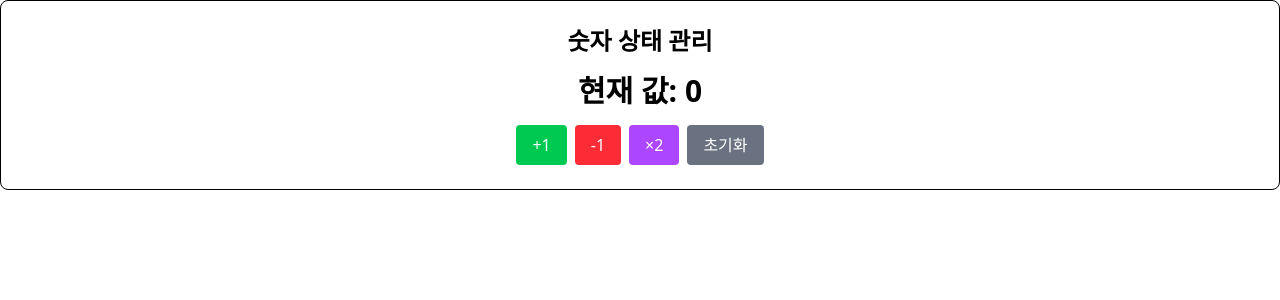
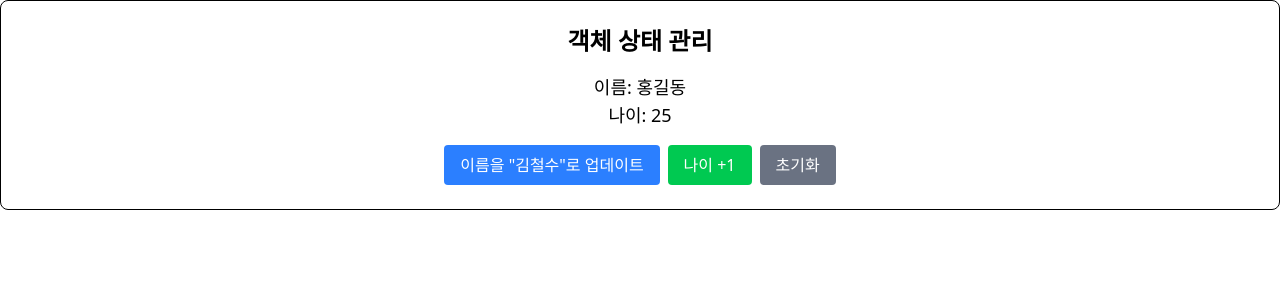
Before and after one commit to yu-rim98/sesac-practice, a React (Vite) app in the folder hello-react/: page / in a window 1280 px wide. Shown: the top 300 px of the page. Built offline with nearby package versions, Linux system fonts and the light colour scheme.

Commit message:
State 실습 1 - 객체 상태 관리

```diff
--- a/hello-react/src/App.jsx
+++ b/hello-react/src/App.jsx
@@ -1,10 +1,9 @@
-import Carts from "./Carts/Carts";
-import NumberState from "./components/State/NumberState";
+import ObjectState from "./components/State/ObjectState";
 
 function App() {
   return (
     <>
-      <NumberState />
+      <ObjectState />
     </>
   );
 }
--- /dev/null
+++ b/hello-react/src/components/State/ObjectState.jsx
@@ -0,0 +1,62 @@
+import React, { useState } from "react";
+
+const ObjectState = () => {
+  // 방법1 : 초기값을 미리 지정해서 사용하기
+  // const initialUser = { name: "홍길동", age: 25 };
+  const [user, setUser] = useState({ name: "홍길동", age: 25 });
+
+  // 방법2 : 새로운 state를 만들어둔다.
+  const [initialUser] = useState(user);
+
+  function updateName() {
+    console.log("이름 업데이트");
+    // 상태 업데이트 로직
+
+    const newUser = { ...user, name: "김철수" };
+    setUser(newUser);
+  }
+
+  function increaseAge() {
+    console.log("나이 증가");
+    // 상태 업데이트 로직
+    const newUser = { ...user, age: user.age + 1 };
+    setUser(newUser);
+  }
+
+  function resetUser() {
+    console.log("사용자 정보 초기화");
+    // 상태 업데이트 로직
+    setUser(initialUser);
+  }
+  return (
+    <div className="flex flex-col items-center p-6 border rounded-lg">
+      <h2 className="text-2xl font-bold mb-4">객체 상태 관리</h2>
+      <div className="text-center mb-4">
+        <p className="text-lg">이름: {user.name}</p>
+        <p className="text-lg">나이: {user.age}</p>
+      </div>
+      <div className="flex gap-2 flex-wrap justify-center">
+        <button
+          className="bg-blue-500 text-white px-4 py-2 rounded"
+          onClick={updateName}
+        >
+          이름을 "김철수"로 업데이트
+        </button>
+        <button
+          className="bg-green-500 text-white px-4 py-2 rounded"
+          onClick={increaseAge}
+        >
+          나이 +1
+        </button>
+        <button
+          className="bg-gray-500 text-white px-4 py-2 rounded"
+          onClick={resetUser}
+        >
+          초기화
+        </button>
+      </div>
+    </div>
+  );
+};
+
+export default ObjectState;
```
